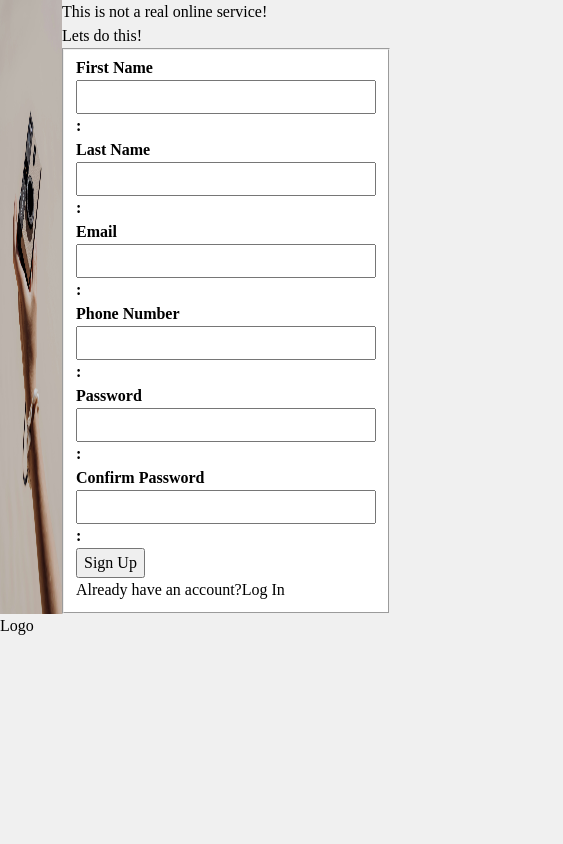
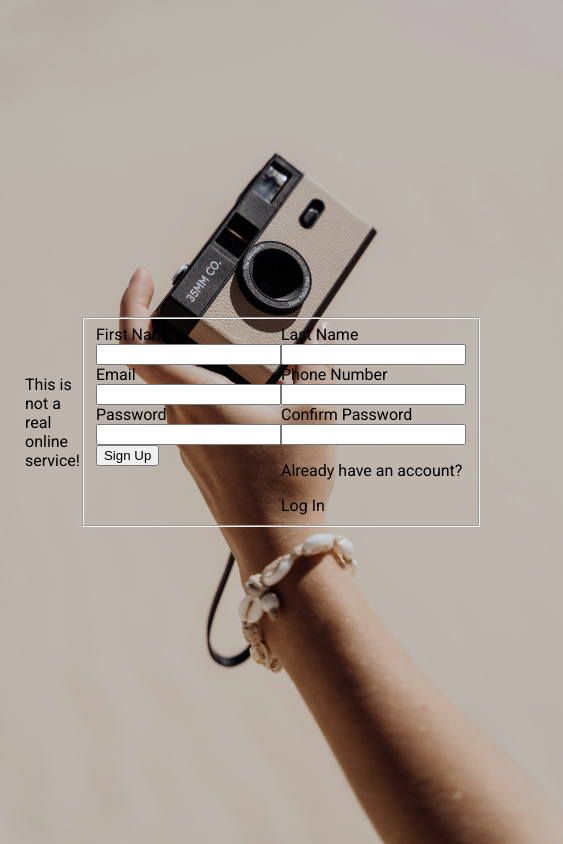
Before and after one commit to SarmadC/Signup-Form, a plain HTML site: page index.html in a window 390 px wide. Shown: the whole page, 563 px wide, since content can reach past the window. Drawn offline with Linux system fonts and the light colour scheme.

Commit message:
Enhance sign-up page layout and styling with responsive design and Google Fonts integration

```diff
--- a/index.html
+++ b/index.html
@@ -5,19 +5,21 @@
     <meta name="viewport" content="width=device-width, initial-scale=1.0">
     <title>Sign up Page</title>
     <link rel="stylesheet" href="style.css">
+    <link rel="preconnect" href="https://fonts.googleapis.com">
+<link rel="preconnect" href="https://fonts.gstatic.com" crossorigin>
+<link href="https://fonts.googleapis.com/css2?family=Roboto:ital,wght@0,100..900;1,100..900&display=swap" rel="stylesheet">
 </head>
 <body>
-    <div>
+    <div class="left-container">
         <img src="logo.jpg" alt="Photo by mae black on Unsplash">
-        <p class="logo">Logo</p>
     </div>
     <div class="right-container">
         <div>This is not a real online service!</div>
         <div class="form-section">
-            <p>Lets do this!</p>
             <section>
                 <form action="sign-up-page" method="post">
-                    <fieldset>
+
+                    <fieldset class="form-control">
                         <label for="firstName">First Name <input type="text" name="firstName" id="firstName" required/></label>
                         <label for="lastName">Last Name<input type="text" name="lastName" id="lastName"required></label>
                         <label for="email">Email<input type="email" name="email" id="email"required></label>
--- a/style.css
+++ b/style.css
@@ -1,65 +1,31 @@
 img{
-    width:600px;
-    height: 100%;
+  object-fit: cover;
 }
-*, *::before, *::after {
-    box-sizing: border-box;
-  }
 
-  * {
-    margin: 0;
-  }
-  body {
+body{
+  display:flex;
+  margin: 0;
+  height: 100vh;
+  font-family: "Roboto", sans-serif;
+}
 
-    line-height: 1.5;
-    -webkit-font-smoothing: antialiased;
-    display: flex;
-    background-color: rgb(240, 240, 240);
-  }
+.left-container{
+  display: flex;
+  width:30%;
+}
 
-  /* 5. Improve media defaults */
-  img, picture, video, canvas, svg {
-    display: block;
-    max-width: 100%;
-  }
+.right-container{
+  display: flex;
+  width:70%;
+  justify-content: center;
+  align-items: center;
+}
 
-
-  input, button, textarea, select {
-    font: inherit;
-  }
-
-
-  p, h1, h2, h3, h4, h5, h6 {
-    overflow-wrap: break-word;
-  }
-
-
-  p {
-    text-wrap: pretty;
-  }
-  h1, h2, h3, h4, h5, h6 {
-    text-wrap: balance;
-  }
-
-  #root, #__next {
-    isolation: isolate;
-  }
-
-.footer{
-    display: flex;
-  }
-
-section{
-    background-color:white
+.form-control{
+  display:grid;
+  grid-template-columns: 1fr 1fr;
 }
 
 label{
-  display:block;
-  font-weight: bold
+  display: inline-block;
 }
-
-label:after { content: ": " }
-input{
-  padding: 3px;
-  width:300px;
-}
```
